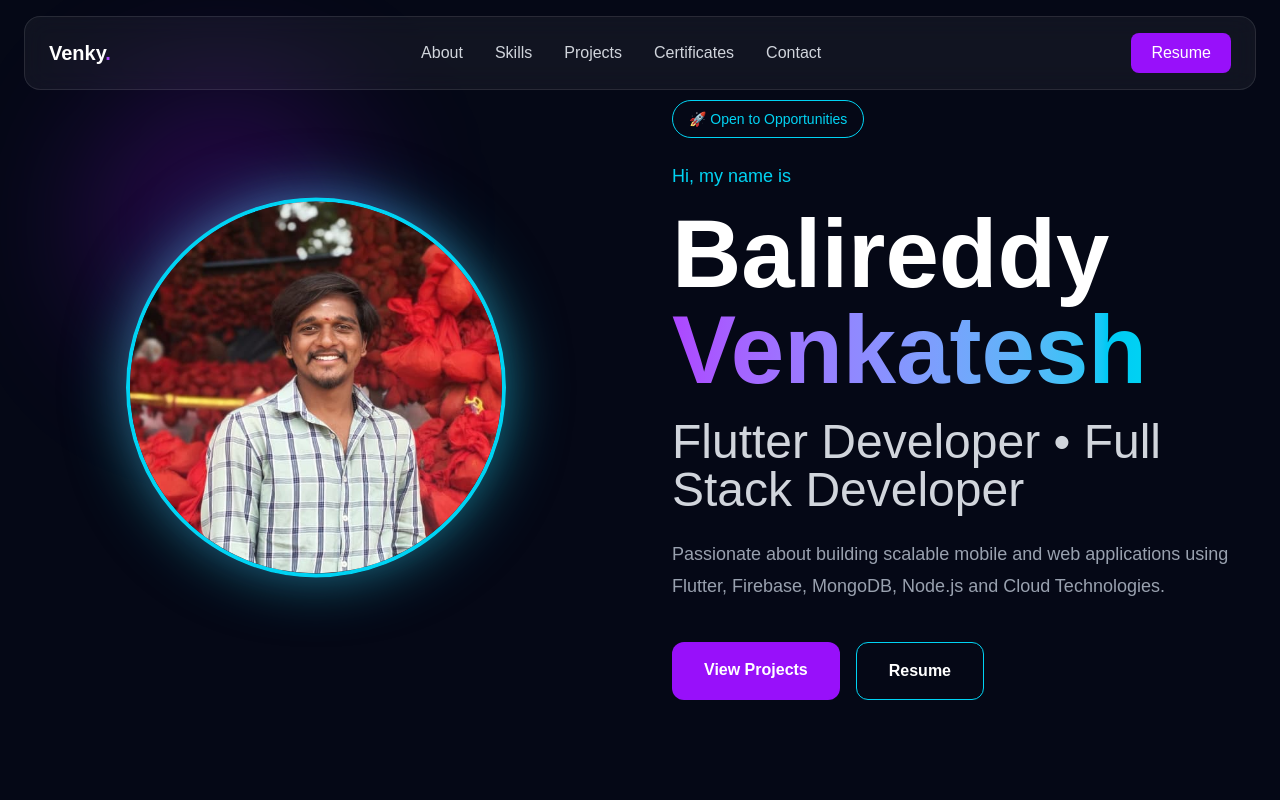
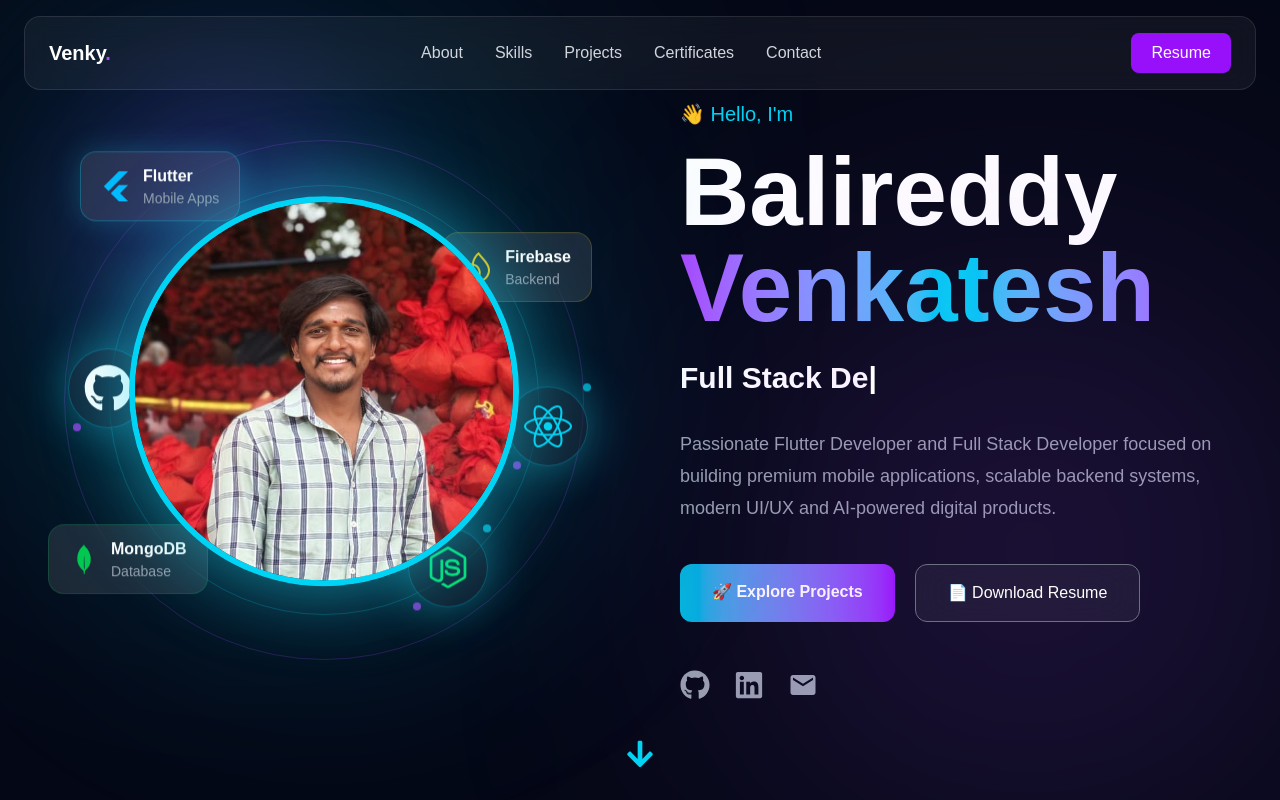
Before and after one commit to Venky0600/Venky_portfolio, a Next.js app: page / in a window 1280 px wide. Shown: the top 800 px of the page. Built offline with nearby package versions, Linux system fonts and the light colour scheme.

Commit message:
Updated portfolio

```diff
--- a/package.json
+++ b/package.json
@@ -13,7 +13,8 @@
     "next": "16.2.7",
     "react": "19.2.4",
     "react-dom": "19.2.4",
-    "react-icons": "^5.6.0"
+    "react-icons": "^5.7.0",
+    "react-type-animation": "^3.2.0"
   },
   "devDependencies": {
     "@tailwindcss/postcss": "^4",
--- a/src/app/globals.css
+++ b/src/app/globals.css
@@ -27,3 +27,66 @@ body {
 html {
   scroll-behavior: smooth;
 }
+
+body{
+  background:#050816;
+}
+
+/* Aurora */
+
+.aurora{
+    position:fixed;
+    inset:0;
+    overflow:hidden;
+    z-index:-10;
+}
+
+.blob{
+    position:absolute;
+    border-radius:9999px;
+    filter:blur(90px);
+    opacity:.35;
+    animation:float 12s ease-in-out infinite;
+}
+
+.blob1{
+    width:450px;
+    height:450px;
+    background:#7c3aed;
+    top:-100px;
+    left:-100px;
+}
+
+.blob2{
+    width:400px;
+    height:400px;
+    background:#22d3ee;
+    right:-100px;
+    top:200px;
+    animation-delay:3s;
+}
+
+.blob3{
+    width:350px;
+    height:350px;
+    background:#ec4899;
+    bottom:-120px;
+    left:35%;
+    animation-delay:6s;
+}
+
+@keyframes float{
+
+0%{
+transform:translateY(0px) scale(1);
+}
+
+50%{
+transform:translateY(-60px) scale(1.15);
+}
+
+100%{
+transform:translateY(0px) scale(1);
+}
+
+}
--- a/src/app/page.tsx
+++ b/src/app/page.tsx
@@ -10,7 +10,11 @@ export default function Home() {
       {/* Background Glow */}
       <div className="absolute top-20 left-20 w-72 h-72 bg-purple-600/20 rounded-full blur-3xl"></div>
       <div className="absolute bottom-20 right-20 w-72 h-72 bg-cyan-500/20 rounded-full blur-3xl"></div>
-
+      <div className="aurora">
+    <div className="blob blob1"></div>
+    <div className="blob blob2"></div>
+    <div className="blob blob3"></div>
+</div>
       <Navbar />
 
       <Hero />
--- /dev/null
+++ b/src/components/Orbiticons.tsx
@@ -0,0 +1,68 @@
+"use client";
+
+import { motion } from "framer-motion";
+import { FaGithub, FaNodeJs, FaReact } from "react-icons/fa";
+import { SiFlutter, SiFirebase, SiMongodb } from "react-icons/si";
+
+const icons = [
+  {
+    icon: <SiFlutter className="text-sky-400 text-4xl" />,
+    angle: 0,
+  },
+  {
+    icon: <SiFirebase className="text-yellow-400 text-4xl" />,
+    angle: 60,
+  },
+  {
+    icon: <FaGithub className="text-white text-4xl" />,
+    angle: 120,
+  },
+  {
+    icon: <SiMongodb className="text-green-500 text-4xl" />,
+    angle: 180,
+  },
+  {
+    icon: <FaNodeJs className="text-green-400 text-4xl" />,
+    angle: 240,
+  },
+  {
+    icon: <FaReact className="text-cyan-400 text-4xl" />,
+    angle: 300,
+  },
+];
+
+export default function OrbitIcons() {
+  return (
+    <motion.div
+      animate={{ rotate: 360 }}
+      transition={{
+        duration: 35,
+        repeat: Infinity,
+        ease: "linear",
+      }}
+      className="absolute inset-0"
+    >
+      {icons.map((item, index) => (
+        <div
+          key={index}
+          className="absolute left-1/2 top-1/2"
+          style={{
+            transform: `rotate(${item.angle}deg) translateY(-250px)`,
+          }}
+        >
+          <motion.div
+            animate={{ rotate: -360 }}
+            transition={{
+              duration: 35,
+              repeat: Infinity,
+              ease: "linear",
+            }}
+            className="w-16 h-16 rounded-full bg-[#111827]/90 border border-cyan-400 flex items-center justify-center shadow-[0_0_25px_rgba(34,211,238,.4)]"
+          >
+            {item.icon}
+          </motion.div>
+        </div>
+      ))}
+    </motion.div>
+  );
+}
--- a/src/components/hero.tsx
+++ b/src/components/hero.tsx
@@ -1,97 +1,421 @@
 "use client";
 
 import { motion } from "framer-motion";
+import OrbitIcons from "@/components/Orbiticons";
+import { TypeAnimation } from "react-type-animation";
+
+import {
+  FaGithub,
+  FaLinkedin,
+  FaArrowDown,
+  FaNodeJs,
+  FaReact,
+} from "react-icons/fa";
+import {
+  SiFlutter,
+  SiFirebase,
+  SiMongodb,
+} from "react-icons/si";
+import { MdEmail } from "react-icons/md";
 
 export default function Hero() {
   return (
-    <section className="min-h-screen flex items-center justify-center px-6">
+    <section
+      id="home"
+      className="relative min-h-screen flex items-center overflow-hidden px-6 lg:px-12"
+    >
+      {/* Background Glow */}
 
-      <div className="max-w-7xl w-full grid md:grid-cols-2 gap-16 items-center">
+      <div className="absolute top-0 left-0 w-[500px] h-[500px] bg-cyan-500/20 blur-[150px] rounded-full"></div>
 
-        {/* Left Side */}
+      <div className="absolute bottom-0 right-0 w-[500px] h-[500px] bg-purple-500/20 blur-[150px] rounded-full"></div>
+
+      <div className="max-w-7xl mx-auto w-full grid lg:grid-cols-2 gap-20 items-center">
+
+        {/* ================= LEFT ================= */}
+
         <motion.div
-          initial={{ opacity: 0, scale: 0.8 }}
-          animate={{ opacity: 1, scale: 1 }}
+          initial={{ opacity: 0, x: -80 }}
+          animate={{ opacity: 1, x: 0 }}
           transition={{ duration: 1 }}
-          className="relative flex justify-center"
+          className="flex justify-center"
         >
-          {/* Rotating Glow */}
-          <motion.div
-            animate={{ rotate: 360 }}
-            transition={{
-              duration: 12,
-              repeat: Infinity,
-              ease: "linear",
-            }}
-            className="absolute w-[340px] h-[340px] rounded-full bg-gradient-to-r from-cyan-400 via-purple-500 to-pink-500 blur-xl opacity-40"
-          />
+          <div className="relative w-[560px] h-[560px] flex items-center justify-center">
 
-          {/* Floating Image */}
+            {/* Glow */}
+
+            <div className="absolute w-[420px] h-[420px] rounded-full bg-cyan-500/20 blur-[120px]"></div>
+
+            <div className="absolute w-[430px] h-[430px] rounded-full border border-cyan-400/20"></div>
+
+<div className="absolute w-[520px] h-[520px] rounded-full border border-purple-500/20"></div>
+            {/* Orbit Icons */}
+
+
+
+            {/* Profile */}
+
             <motion.img
               src="/profile.jpeg"
               alt="Balireddy Venkatesh"
-            animate={{ y: [0, -15, 0] }}
+              animate={{
+                y: [0, -15, 0],
+              }}
+              transition={{
+                duration: 4,
+                repeat: Infinity,
+              }}
+              className="relative z-20
+              w-[340px]
+              h-[340px]
+              lg:w-[390px]
+              lg:h-[390px]
+              rounded-full
+              object-cover
+              border-[6px]
+              border-cyan-400
+              shadow-[0_0_80px_rgba(34,211,238,.6)]"
+            />
+<motion.div
+whileHover={{
+  scale: 1.15,
+}}
+  animate={{ y: [0, -8, 0] }}
   transition={{
     duration: 4,
     repeat: Infinity,
     ease: "easeInOut",
   }}
+  className="
+    absolute
+    left-5
+    top-[42%]
+    w-20
+    h-20
+    rounded-full
+    flex
+    items-center
+    justify-center
+    bg-white/5
+    backdrop-blur-xl
+    border
+    border-cyan-400/30
+shadow-[0_0_50px_rgba(34,211,238,.45)]  "
+>
+  <div className="absolute inset-0 rounded-full border border-cyan-400/20 animate-ping"></div>
+
+<div className="absolute -top-1 -right-1 w-2 h-2 bg-cyan-400 rounded-full animate-pulse"></div>
+
+<div className="absolute -bottom-1 left-1 w-2 h-2 bg-purple-500 rounded-full animate-pulse"></div>
+<FaGithub className="text-5xl text-white"/>
+</motion.div>
+<motion.div
 whileHover={{
-              scale: 1.05,
-              rotate: 2,
+  scale: 1.15,
 }}
-            className="relative w-80 h-80 md:w-[380px] md:h-[380px] rounded-full object-cover border-4 border-cyan-400 shadow-[0_0_60px_rgba(34,211,238,0.5)]"
-          />
+  animate={{ y: [0, -8, 0] }}
+  transition={{
+    duration:5,
+    repeat: Infinity,
+    ease: "easeInOut",
+  }}
+  className="
+    absolute
+    bottom-52
+    right-3
+    w-20
+    h-20
+    rounded-full
+    flex
+    items-center
+    justify-center
+    bg-white/5
+    backdrop-blur-xl
+    border
+    border-cyan-400/30
+shadow-[0_0_50px_rgba(34,211,238,.45)]  "
+>
+  <div className="absolute inset-0 rounded-full border border-cyan-400/20 animate-ping"></div>
+
+<div className="absolute -top-1 -right-1 w-2 h-2 bg-cyan-400 rounded-full animate-pulse"></div>
+
+<div className="absolute -bottom-1 left-1 w-2 h-2 bg-purple-500 rounded-full animate-pulse"></div>
+<FaReact className="text-5xl text-cyan-400"/>
+</motion.div>
+<motion.div
+whileHover={{
+  scale: 1.15,
+}}
+  animate={{ y: [0, -8, 0] }}
+  transition={{
+    duration: 6,
+    repeat: Infinity,
+    ease: "easeInOut",
+  }}
+  className="
+    absolute
+    bottom-18
+    right-28
+    w-20
+    h-20
+    rounded-full
+    flex
+    items-center
+    justify-center
+    bg-white/5
+    backdrop-blur-xl
+    border
+    border-cyan-400/30
+shadow-[0_0_50px_rgba(34,211,238,.45)]  "
+>
+  <div className="absolute inset-0 rounded-full border border-cyan-400/20 animate-ping"></div>
+
+<div className="absolute -top-1 -right-1 w-2 h-2 bg-cyan-400 rounded-full animate-pulse"></div>
+
+<div className="absolute -bottom-1 left-1 w-2 h-2 bg-purple-500 rounded-full animate-pulse"></div>
+  <FaNodeJs className="text-green-400 text-[42px]" />
+</motion.div>
+            <motion.div
+  animate={{ y: [0, -15, 0] }}
+  transition={{
+    duration: 4,
+    repeat: Infinity,
+  }}
+  className="absolute top-10 left-8
+  backdrop-blur-xl
+  bg-white/10
+  border border-cyan-400/30
+  rounded-2xl
+  px-5 py-3
+  shadow-[0_0_30px_rgba(34,211,238,.25)]"
+>
+  <div className="flex items-center gap-3">
+
+    <SiFlutter className="text-sky-400 text-3xl"/>
+
+    <div>
+
+      <p className="text-white font-semibold">
+        Flutter
+      </p>
+
+      <p className="text-gray-400 text-sm">
+        Mobile Apps
+      </p>
+
+    </div>
+
+  </div>
+
+</motion.div>
+<motion.div
+animate={{y:[0,20,0]}}
+transition={{
+duration:5,
+repeat:Infinity,
+}}
+
+className="absolute
+top-24
+right-2
+backdrop-blur-xl
+bg-white/10
+rounded-2xl
+border
+border-yellow-400/20
+px-5
+py-3"
+>
+
+<div className="flex items-center gap-3">
+
+<SiFirebase className="text-yellow-400 text-3xl"/>
+
+<div>
+
+<p className="font-semibold">
+
+Firebase
+
+</p>
+
+<p className="text-gray-400 text-sm">
+
+Backend
+
+</p>
+
+</div>
+
+</div>
+
+</motion.div>
+<motion.div
+animate={{y:[0,-20,0]}}
+transition={{
+duration:6,
+repeat:Infinity,
+}}
+
+className="absolute
+bottom-20
+left-0
+backdrop-blur-xl
+bg-white/10
+rounded-2xl
+border
+border-green-500/20
+px-5
+py-3"
+>
+
+<div className="flex items-center gap-3">
+
+<SiMongodb className="text-green-500 text-3xl"/>
+
+<div>
+
+<p className="font-semibold">
+
+MongoDB
+
+</p>
+
+<p className="text-gray-400 text-sm">
+
+Database
+
+</p>
+
+</div>
+
+</div>
+
+</motion.div>
+          </div>
         </motion.div>
 
-        {/* Right Side */}
+        {/* ================= RIGHT ================= */}
+
         <motion.div
           initial={{ opacity: 0, x: 80 }}
           animate={{ opacity: 1, x: 0 }}
           transition={{ duration: 1 }}
         >
-          <div className="inline-block px-4 py-2 mb-6 rounded-full border border-cyan-400 text-cyan-400 text-sm">
-            🚀 Open to Opportunities
+
+          <p className="text-cyan-400 text-xl mb-4">
+            👋 Hello, I'm
+          </p>
+
+          <h1 className="text-6xl lg:text-8xl font-black leading-none">
+            Balireddy
+          </h1>
+
+          <h1 className="text-6xl lg:text-8xl font-black mb-6 bg-gradient-to-r from-purple-500 via-cyan-400 to-purple-500 bg-clip-text text-transparent">
+            Venkatesh
+          </h1>
+
+          {/* Typing Animation */}
+
+          <TypeAnimation
+            sequence={[
+              "Flutter Developer",
+              1500,
+              "Full Stack Developer",
+              1500,
+              "AI Enthusiast",
+              1500,
+              "Problem Solver",
+              1500,
+            ]}
+            wrapper="span"
+            speed={40}
+            repeat={Infinity}
+            className="text-3xl text-white font-semibold"
+          />
+                    <p className="mt-8 text-gray-400 text-lg leading-8 max-w-xl">
+            Passionate Flutter Developer and Full Stack Developer focused on
+            building premium mobile applications, scalable backend systems,
+            modern UI/UX and AI-powered digital products.
+          </p>
+
+          {/* Buttons */}
+
+          <div className="flex flex-wrap gap-5 mt-10">
+
+            <motion.a
+              whileHover={{
+                scale: 1.05,
+                boxShadow: "0 0 35px rgba(34,211,238,.6)",
+              }}
+              whileTap={{ scale: 0.95 }}
+              href="#projects"
+              className="px-8 py-4 rounded-xl
+              bg-gradient-to-r
+              from-cyan-500
+              to-purple-600
+              font-semibold"
+            >
+              🚀 Explore Projects
+            </motion.a>
+
+            <motion.a
+              whileHover={{
+                scale: 1.05,
+                borderColor: "#22d3ee",
+              }}
+              whileTap={{ scale: 0.95 }}
+              href="/resumee.pdf"
+              target="_blank"
+              className="px-8 py-4 rounded-xl
+              border
+              border-gray-500
+              backdrop-blur-xl
+              bg-white/5"
+            >
+              📄 Download Resume
+            </motion.a>
+
           </div>
 
-          <p className="text-cyan-400 text-lg mb-4">
-            Hi, my name is
-          </p>
+          {/* Social Icons */}
 
-          <h1 className="text-6xl md:text-8xl font-bold mb-5">
-            Balireddy{" "}
-            <span className="bg-gradient-to-r from-purple-500 to-cyan-400 bg-clip-text text-transparent">
-              Venkatesh
-            </span>
-          </h1>
+          <div className="flex gap-6 mt-12">
 
-          <h2 className="text-3xl md:text-5xl text-gray-300 mb-6">
-            Flutter Developer • Full Stack Developer
-          </h2>
+            <motion.a
+              whileHover={{
+                y: -8,
+                scale: 1.2,
+              }}
+              href="https://github.com/Venky0600"
+              target="_blank"
+              className="text-3xl text-gray-400 hover:text-white"
+            >
+              <FaGithub />
+            </motion.a>
 
-          <p className="text-gray-400 text-lg leading-8 mb-10">
-            Passionate about building scalable mobile and web
-            applications using Flutter, Firebase, MongoDB,
-            Node.js and Cloud Technologies.
-          </p>
+            <motion.a
+              whileHover={{
+                y: -8,
+                scale: 1.2,
+              }}
+              href="https://www.linkedin.com/in/balireddy-venkatesh-4a6074327/"
+              target="_blank"
+              className="text-3xl text-gray-400 hover:text-cyan-400"
+            >
+              <FaLinkedin />
+            </motion.a>
 
-          <div className="flex flex-wrap gap-4">
-
-            <a
-              href="#projects"
-              className="bg-purple-600 hover:bg-purple-700 px-8 py-4 rounded-xl font-semibold transition"
+            <motion.a
+              whileHover={{
+                y: -8,
+                scale: 1.2,
+              }}
+              href="mailto:balireddyvenky06@gmail.com"
+              className="text-3xl text-gray-400 hover:text-purple-400"
             >
-              View Projects
-            </a>
-
-            <a
-              href="/resume.pdf"
-              target="_blank"
-              rel="noopener noreferrer"
-              className="border border-cyan-400 px-8 py-4 rounded-xl font-semibold hover:bg-cyan-400 hover:text-black transition"
-            >
-              Resume
-            </a>
+              <MdEmail />
+            </motion.a>
 
           </div>
 
@@ -99,6 +423,23 @@ export default function Hero() {
 
       </div>
 
+      {/* Scroll Down */}
+
+      <motion.div
+        animate={{
+          y: [0, 12, 0],
+        }}
+        transition={{
+          duration: 2,
+          repeat: Infinity,
+        }}
+        className="absolute bottom-10 left-1/2 -translate-x-1/2"
+      >
+        <FaArrowDown
+          className="text-cyan-400 text-3xl"
+        />
+      </motion.div>
+
     </section>
   );
 }
```
Also changed, not shown: 1 other file (tests, documents, lock files or other folders). Lines whose indentation alone changed are shown as unchanged.
